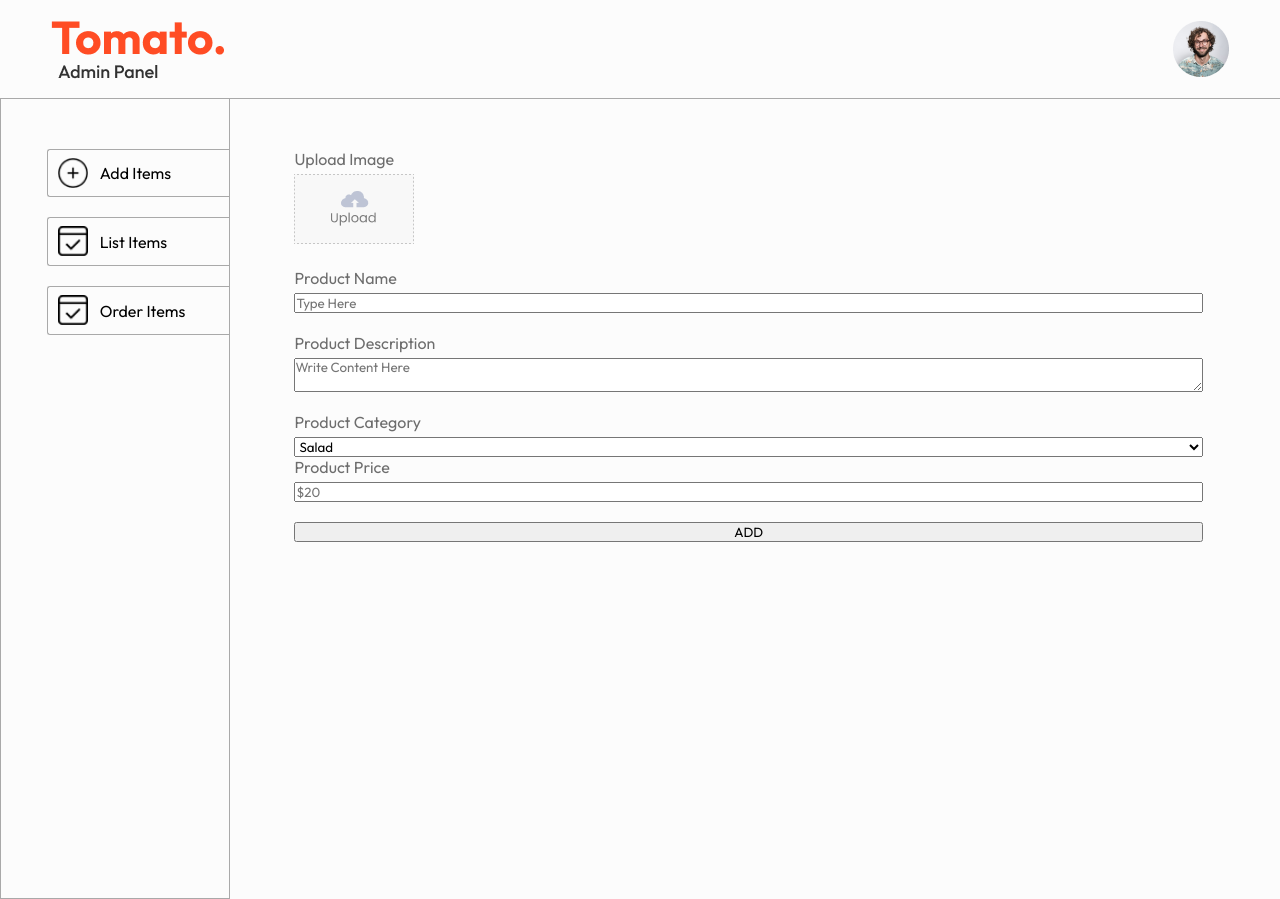
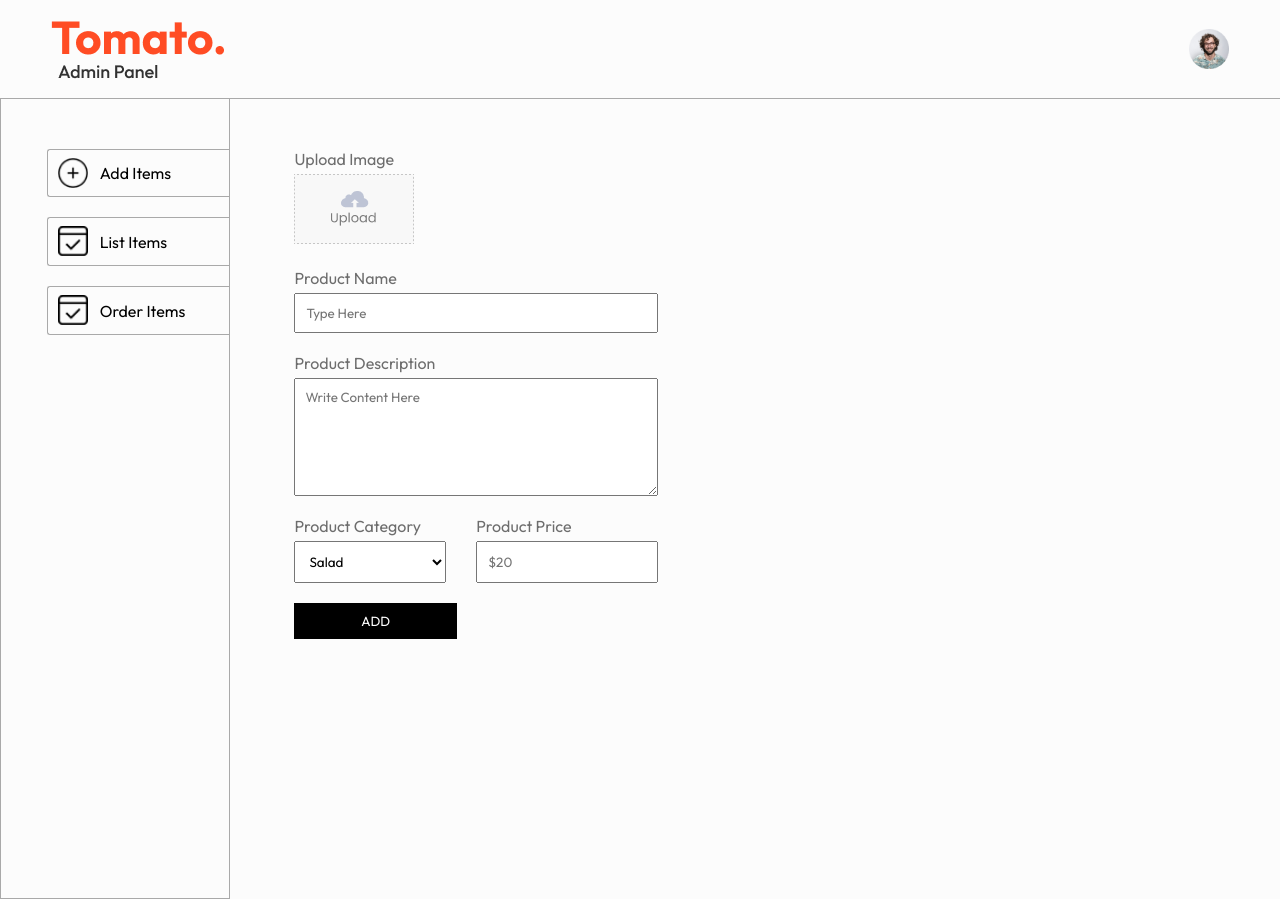
Before and after one commit to Aniket-Maity-22053660/Creating-An-E-commerce-Web-App, a React (Vite) app in the folder FoodNet/admin/vite-project/: page /add in a window 1280 px wide. Built offline with nearby package versions, Linux system fonts and the light colour scheme; the HTML template or start-up script is replaced by a standard one; a web font is replaced by a local one.

Commit message:
Committed!

```diff
--- a/FoodNet/admin/vite-project/src/components/navbar/NavBar.jsx
+++ b/FoodNet/admin/vite-project/src/components/navbar/NavBar.jsx
@@ -8,7 +8,7 @@ const NavBar = ()=>{
         <div className='navbar'>
 
             <Link to='/'><img className='logo' src={assets.logo} alt='' /></Link>
-            <img clasName='profile' src={assets.profile_image} alt="" />
+            <img className='profile' src={assets.profile_image} alt="" />
         </div>
     )
 }
--- a/FoodNet/admin/vite-project/src/pages/Add/Add.css
+++ b/FoodNet/admin/vite-project/src/pages/Add/Add.css
@@ -23,3 +23,29 @@
 .add-img-upload img{
     max-width:120px;
 }
+.add-product-name input, .add-product-description textarea{
+    width:max(40%, 280px);
+    padding:10px;
+}
+.add-category-price{
+    display:flex;
+    gap:30px;
+    width:max(40%, 280px);
+    justify-content:space-between;
+
+}
+.add-category, .add-price{
+    width:50%;
+}
+.add-category-price select, .add-category-price input{
+    padding:10px;
+    font-size:13.5px;
+}
+.add-button{
+    width:17.9%;
+    padding:10px;
+    border:none;
+    background-color:black;
+    color:white;
+    cursor:pointer;
+}
--- a/FoodNet/admin/vite-project/src/pages/Add/Add.jsx
+++ b/FoodNet/admin/vite-project/src/pages/Add/Add.jsx
@@ -1,25 +1,48 @@
-import React from 'react'
+import React, { useEffect, useState } from 'react'
 import { assets } from '../../assets/assets.js'
 import './Add.css'
 
 const Add = ()=>{
+    const [image, setImage] = useState(false)
+
+    useEffect(()=>{
+        console.log(image)
+    }, [image])
+
+    const [data, setData] = useState({
+        name:"",
+        description:"",
+        price:"",
+        category:"Salad"
+    })
+
+    useEffect(()=>{
+        console.log(data)
+    }, [data])
+    const onChangeHandler = (event)=>{
+        console.log(event)
+        const name = event.target.name
+        const value = event.target.value
+        //setImage((prev)=>{return {...prev, [name] : value}})
+        setData((prev)=>{return {...prev, [name]:value}})
+    }
     return(
         <div className='add'>
             <form >
                 <div className='add-img-upload flex-col'>
                     <p>Upload Image</p>
                     <label htmlFor='picture'>
-                        <img src={assets.upload_area} alt=''/>
+                        <img src={image ? URL.createObjectURL(image):assets.upload_area} alt=''/>
                     </label>
-                    <input type='file' id='picture' name='picture' hidden required/>
+                    <input type='file' onChange={(e)=>setImage(e.target.files[0])} id='picture' name='picture' hidden required/>
                 </div>
                 <div className='add-product-name flex-col'>
                     <p>Product Name</p>
-                    <input type='text' name='name' placeholder='Type Here' />
+                    <input onChange={(e)=>onChangeHandler(e)} type='text' name='name' placeholder='Type Here' />
                 </div>
                 <div className='add-product-description flex-col'>
                     <p>Product Description</p>
-                    <textarea name='description' row='6' placeholder='Write Content Here' required>
+                    <textarea name='description' rows='6' placeholder='Write Content Here' required>
 
                     </textarea>
                 </div>
@@ -39,7 +62,7 @@ const Add = ()=>{
                     </div>
                     <div className='add-price flex-col'>
                         <p>Product Price</p>
-                        <input type='Number' name='price' placeholder='$20' />
+                        <input type='number' name='price' placeholder='$20' />
                     </div>
                 </div>
                 <button type='submit' className='add-button flex-col'>ADD</button>
```
